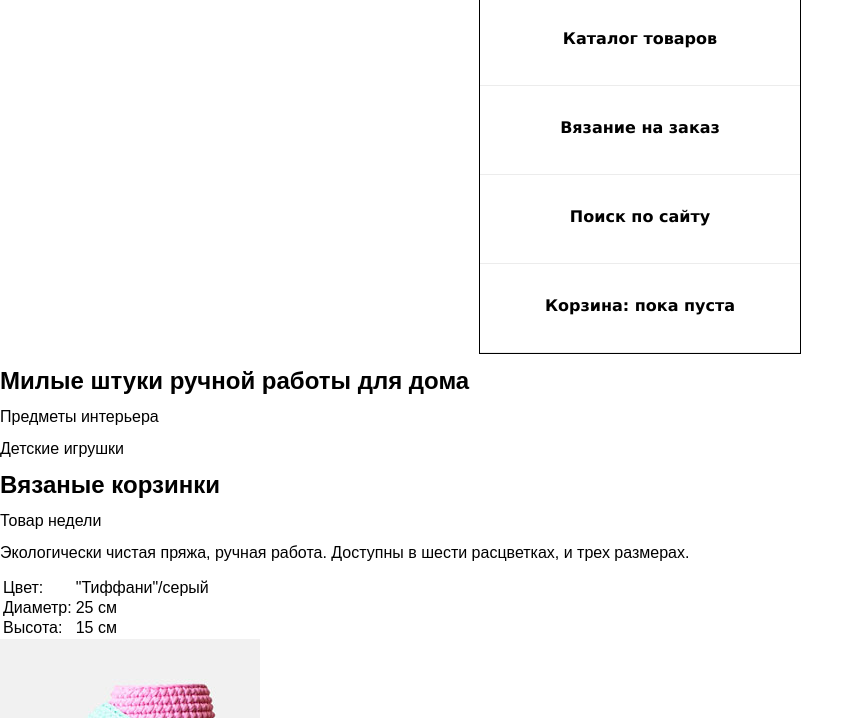
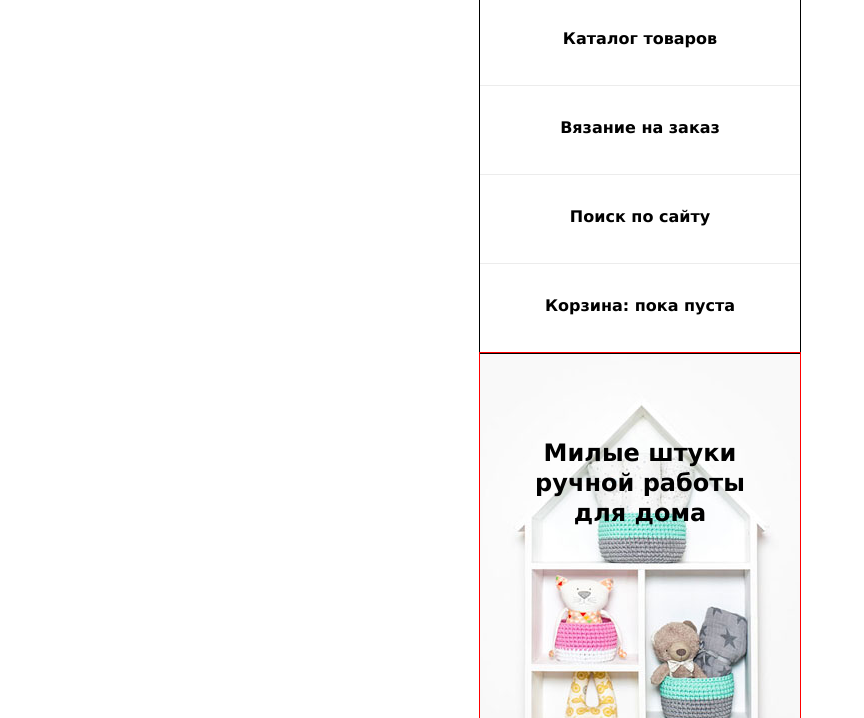
Before and after one commit to stvader/mishka_study, a plain HTML site: page index.html in a window 1280 px wide. Shown: the part 82-800 px from the top of the page, without its empty margins (0-864 px from the left). Drawn offline with Linux system fonts and the light colour scheme.

Commit message:
add some css for top of index.html

```diff
--- a/index.html
+++ b/index.html
@@ -25,7 +25,9 @@
 
 	<main>
 		<section class="top">
-			<h2 class="top__slogan">Милые штуки ручной  работы для дома</h2>
+			<div class="top__slogan">
+				<h2>Милые штуки ручной  работы для дома</h2>
+			</div>
 			<div class="top__wrapper">
 				<div class="top__theme-1">
 					<p class="top__item">Предметы  интерьера</p>
--- a/less/blocks/main-nav.less
+++ b/less/blocks/main-nav.less
@@ -2,6 +2,7 @@
 	.container();
 	.clearfix();
 	margin-top: 20px;
+	-margin-bottom: 50px;
 
 	background-color: @white;
 
--- /dev/null
+++ b/less/blocks/top.less
@@ -0,0 +1,31 @@
+.top {
+	.container();
+	.clearfix();
+
+	outline: 1px solid red;
+}
+
+.top__slogan {
+	min-height: 373px;
+	padding-top: 85px;
+	padding-left: 42px;
+	padding-right: 42px;
+	box-sizing: border-box;
+
+	text-align: center;
+
+	background-color: @white;
+	background-image: url(../img/hero-mobile@1x.jpg);
+	background-repeat: no-repeat;
+	background-position: -125px 0;
+}
+
+.top__slogan h2 {
+	.out-indent();
+
+	font-family: @font-Verdana;
+	font-weight: bold;
+	font-style: 24px;
+	line-height: 30px;
+	color: @black;
+}
--- a/less/style.less
+++ b/less/style.less
@@ -5,3 +5,4 @@
 @import "scaffolding.less";
 
 @import "blocks/main-nav.less";
+@import "blocks/top.less";
```
Also changed, not shown: css/style.css.
